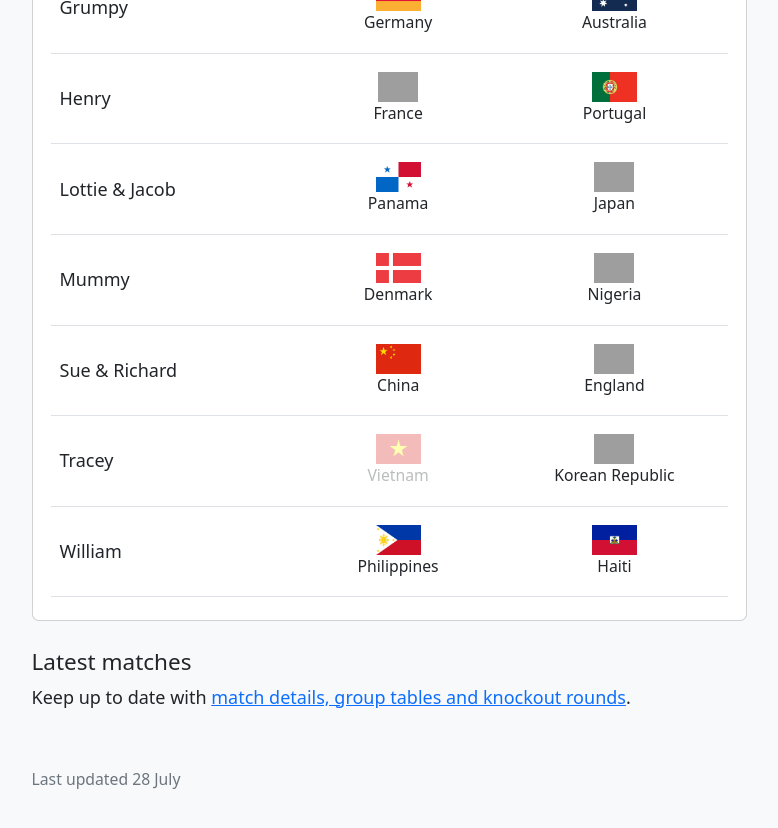
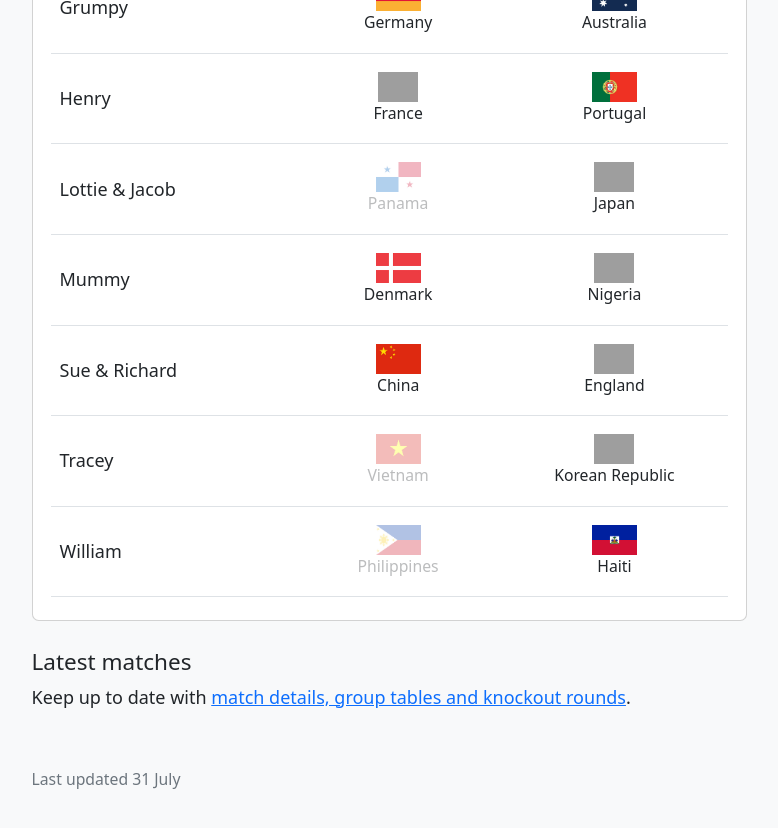
Before and after one commit to jimmyrule/rowells, a Jekyll site: the page built from index.html, in a window 1280 px wide and 900 px high, scrolled down 2021 px, cut to the strip 0-828 px from the top of the window. Shown: the whole strip, without its empty margins (251-1029 px from the left). Built offline with Jekyll 4.4.1, drawn with Linux system fonts in a browser that asks for light colours; nearby versions of some CDN libraries; grey boxes are pictures that could not be loaded.

Commit message:
Updated eliminated teams

```diff
--- a/index.html
+++ b/index.html
@@ -208,7 +208,7 @@ title: rowells.co.uk
 						<tr>
 				      <td class="align-middle">Granny</td>
 				      <td>
-								<div class="d-flex align-items-center flex-column text-center py-2">
+								<div class="d-flex align-items-center flex-column text-center py-2 eliminated">
 									<img src="/assets/images/NZL.png" alt="New Zealand flag" height="30">
 									<small>New Zealand</small>
 								</div>
@@ -268,7 +268,7 @@ title: rowells.co.uk
 						<tr>
 				      <td class="align-middle">Lottie & Jacob</td>
 				      <td>
-								<div class="d-flex align-items-center flex-column text-center py-2">
+								<div class="d-flex align-items-center flex-column text-center py-2 eliminated">
 									<img src="/assets/images/PAN.png" alt="Panama flag" height="30">
 									<small>Panama</small>
 								</div>
@@ -328,7 +328,7 @@ title: rowells.co.uk
 						<tr>
 				      <td class="align-middle">William</td>
 				      <td>
-								<div class="d-flex align-items-center flex-column text-center py-2">
+								<div class="d-flex align-items-center flex-column text-center py-2 eliminated">
 									<img src="/assets/images/PHI.png" alt="Philippines flag" height="30">
 									<small>Philippines</small>
 								</div>
@@ -348,7 +348,7 @@ title: rowells.co.uk
 
 			<p>Keep up to date with <a href="https://www.google.com/search?q=women%27s+world+cup+results&rlz=1C5GCEM_enGB1044GB1044&oq=women&gs_lcrp=EgZjaHJvbWUqBggAEEUYOzIGCAAQRRg7MgYIARBFGDnSAQgxMDUyajBqN6gCALACAA&sourceid=chrome&ie=UTF-8#sie=lg;/m/012rcnvj;2;/m/01kglk;st;fp;1;;;">match details, group tables and knockout rounds</a>.</p>
 
-			<p class="my-5 text-muted"><small>Last updated 28 July</small></p>
+			<p class="my-5 text-muted"><small>Last updated 31 July</small></p>
 		</div>
 	</div>
 </div>
```
